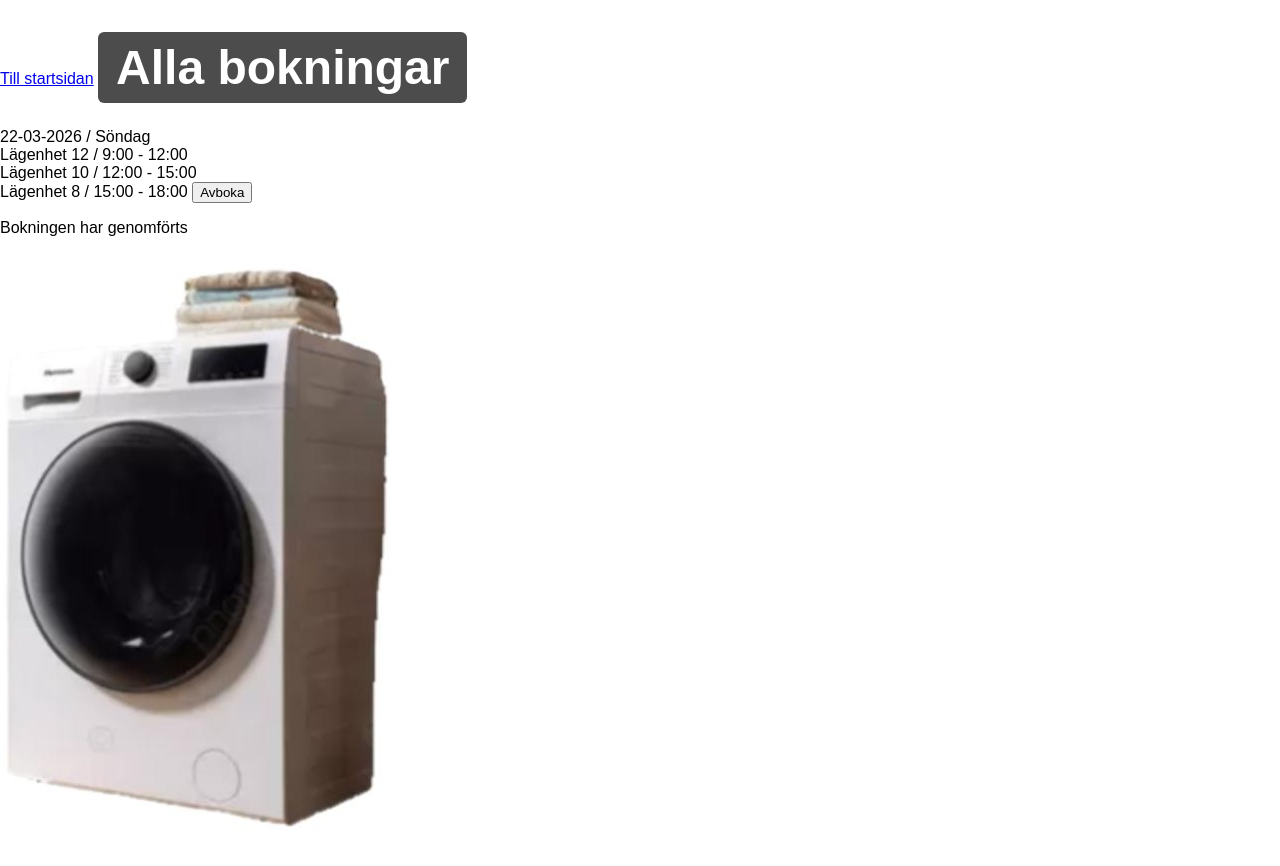
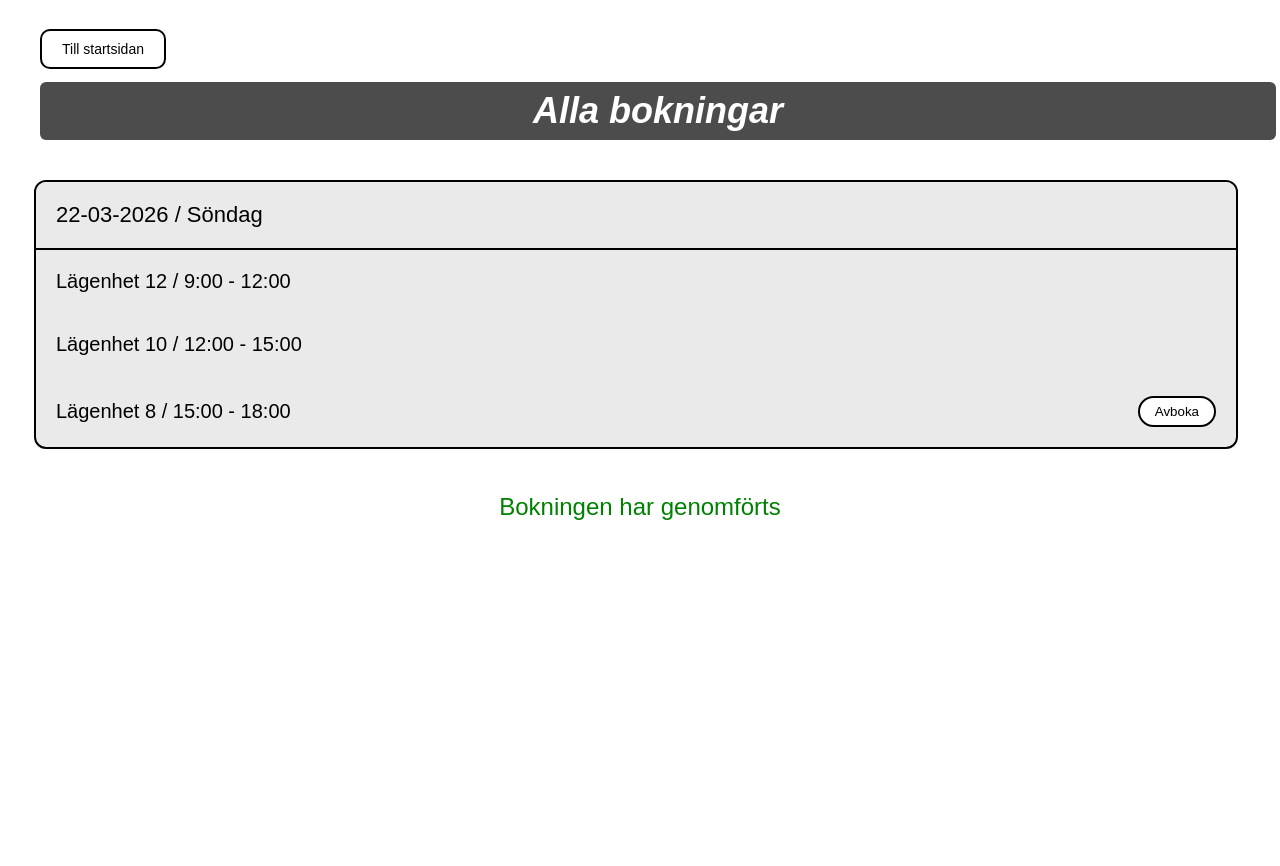
Before and after one commit to Racha2026/laundry-room-booking, a plain HTML site: page overview.html in a window 1280 px wide. Before the commit the page ends 835 px from the top, so only its background shows below. Drawn offline with Linux system fonts and the light colour scheme.

Commit message:
Lägg till CSS för sidan "Alla bokningar"

```diff
--- a/css/style.css
+++ b/css/style.css
@@ -100,6 +100,7 @@ h1 {
 .confirm-box{
     position:absolute;
     right:40px;
+    margin-top: 55px;
 }
 
 .confirm-btn{
@@ -153,6 +154,10 @@ h1 {
     cursor:pointer;
 }
 
+.day-btn:hover{
+background-color:#1c3d6b;
+color:white;
+}
 
 /* time slots */
 .time-box{
@@ -251,3 +256,128 @@ h1 {
 }
 
 }
+
+/* page: alla bokningar */
+
+.all-bookings-page{
+    padding:40px;
+    background:white;
+    min-height:100vh;
+}
+
+.all-title{
+    text-align:center;
+    font-size:36px;
+    margin-bottom:40px;
+
+    color:white;
+    font-style:italic;
+    width:100%;
+}
+
+.bookings-layout{
+    display:flex;
+    justify-content:space-between;
+    align-items:center;
+}
+
+.bookings-box{
+    width:420px;
+    background:#eaeaea;
+    border:2px solid black;
+    border-radius:12px;
+    overflow:hidden;
+    transform: translateX(39px);
+}
+
+.bookings-date{
+    padding:20px;
+    font-size:22px;
+    border-bottom:2px solid black;
+    background:#eaeaea;
+}
+
+.booking-item{
+    padding:20px;
+    font-size:20px;
+    display:flex;
+    justify-content:space-between;
+    align-items:center;
+}
+
+.cancel-btn{
+    padding:6px 15px;
+    border-radius:20px;
+    border:2px solid black;
+    background:white;
+    cursor:pointer;
+}
+
+.cancel-btn:hover{
+    background:#1c3d6b;
+    color:white;
+}
+
+.booking-status{
+    color:green;
+    white-space:nowrap;
+    font-size: xx-large;
+
+}
+
+.booking-image img{
+    width:340px;
+    margin-top: 150px;
+    margin-right: 150px;
+}
+
+
+.home-btn{
+position:absolute;
+top:30px;
+right:40px;
+padding:10px 20px;
+border:2px solid black;
+border-radius:10px;
+background:white;
+text-decoration:none;
+color:black;
+font-size:14px;
+margin-top: 40px;}
+
+.home-btn:hover{
+background:#1c3d6b;
+color:white;
+}
+
+/* mobilanpassning för sista sidan */
+
+@media (max-width: 1459px){
+
+.bookings-layout{
+    flex-direction:column;
+    align-items:center;
+}
+
+.bookings-box{
+    width:100%;
+    transform: translateX(-4px);
+
+}
+
+.booking-status{
+    margin-top:20px;
+    text-align:center;
+    font-size: x-large;
+}
+
+.booking-image{
+    display:none;
+}
+
+.home-btn{
+    position:static;
+    margin-bottom:20px;
+}
+
+}
```
